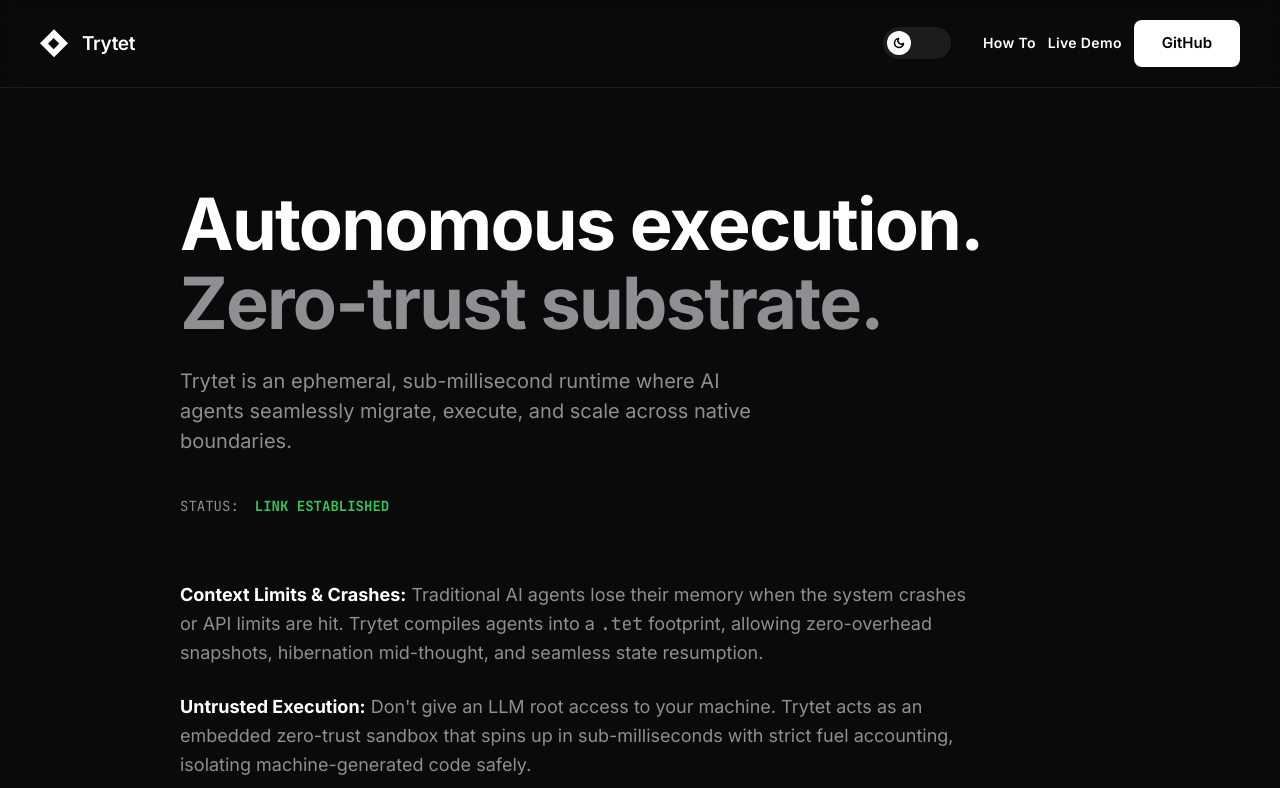
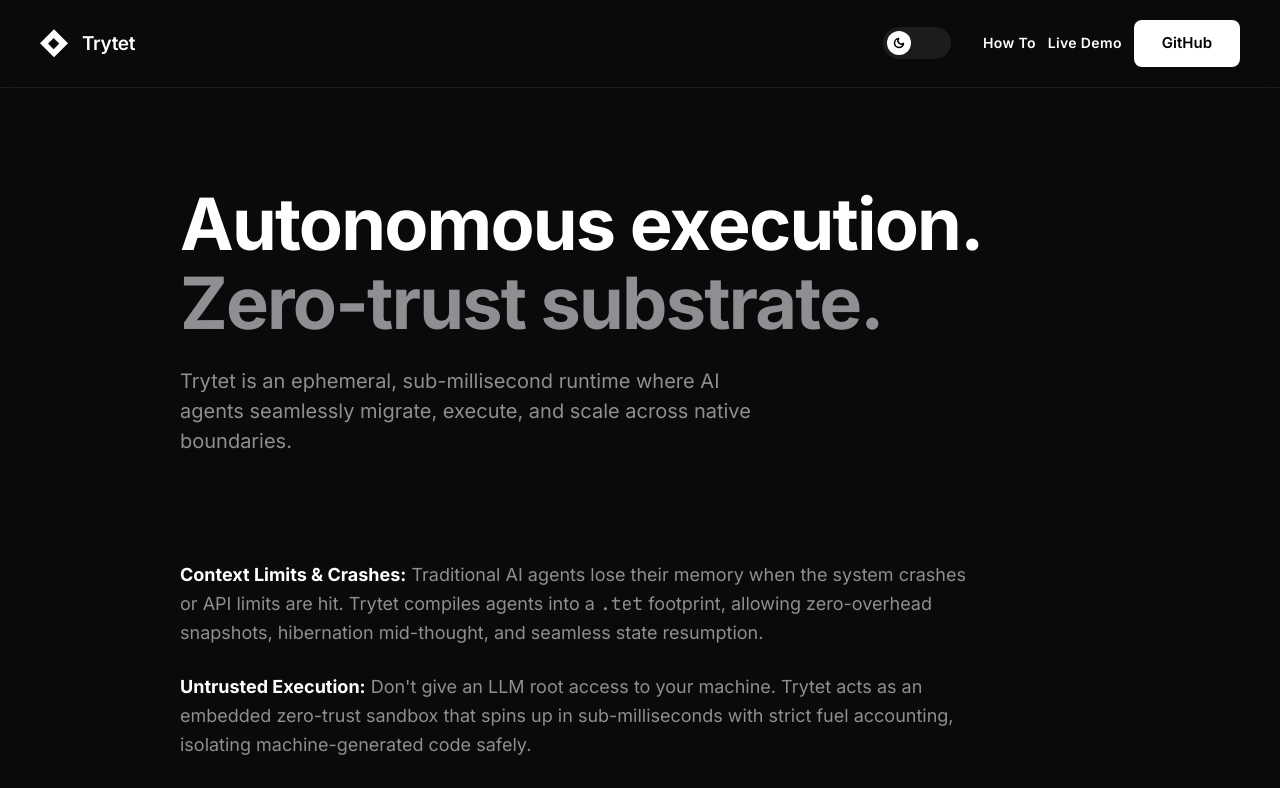
Before and after one commit to bneb/trytet, a Next.js app in the folder playground/: page / in a window 1280 px wide. Shown: the top 788 px of the page. Built offline with nearby package versions, Linux system fonts and the light colour scheme.

Commit message:
style(landing): remove static LINK ESTABLISHED text

```diff
--- a/playground/src/app/page.tsx
+++ b/playground/src/app/page.tsx
@@ -18,9 +18,6 @@ export default function Page() {
                         Trytet is an ephemeral, sub-millisecond runtime where AI agents seamlessly migrate, execute, and scale across native boundaries.
                     </p>
 
-                    <div className="flex items-center gap-4 text-sm font-mono text-[var(--text-sub)]">
-                        STATUS: <span className="text-[var(--mint-success)] font-bold">LINK ESTABLISHED</span>
-                    </div>
                 </header>
             </div>
 
```
